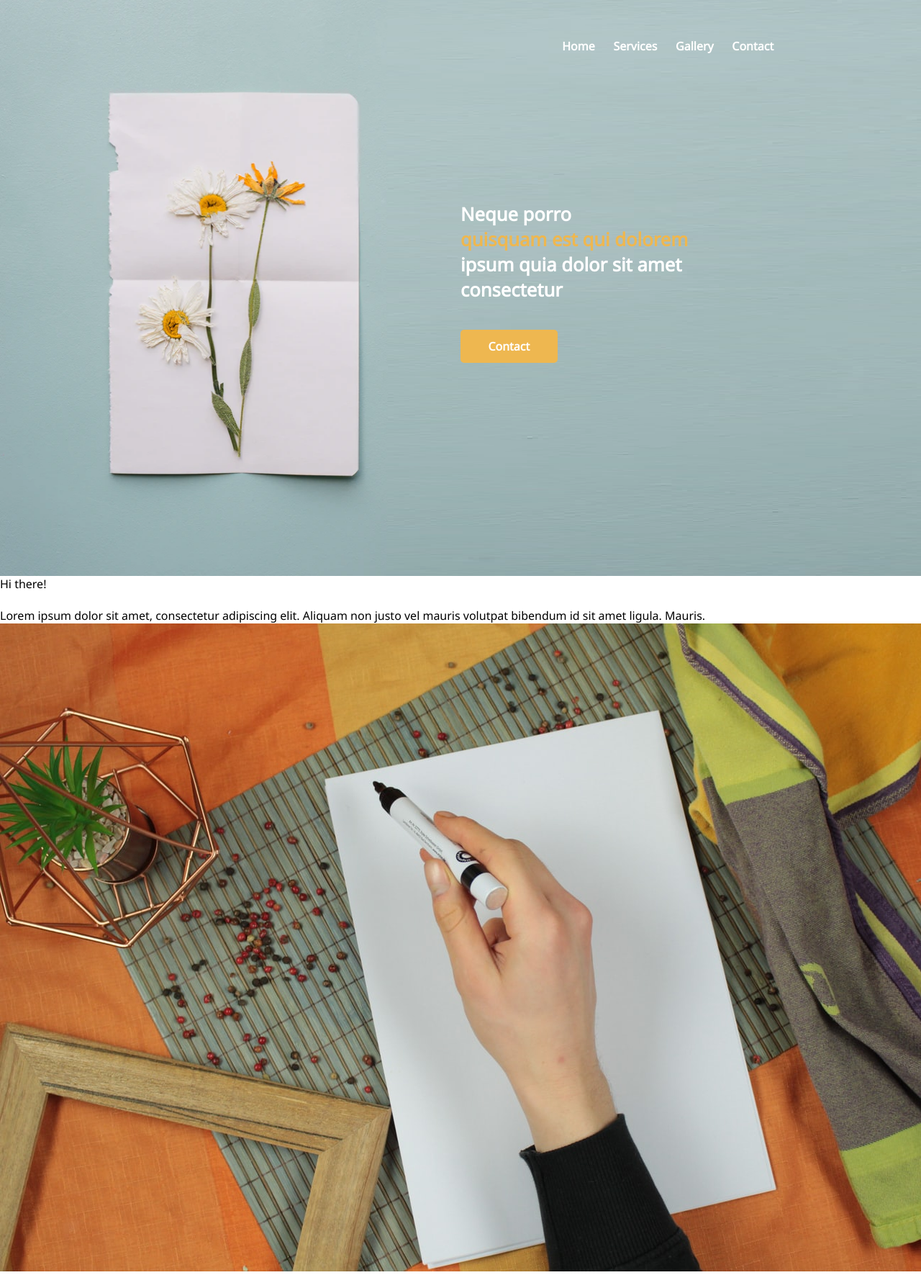
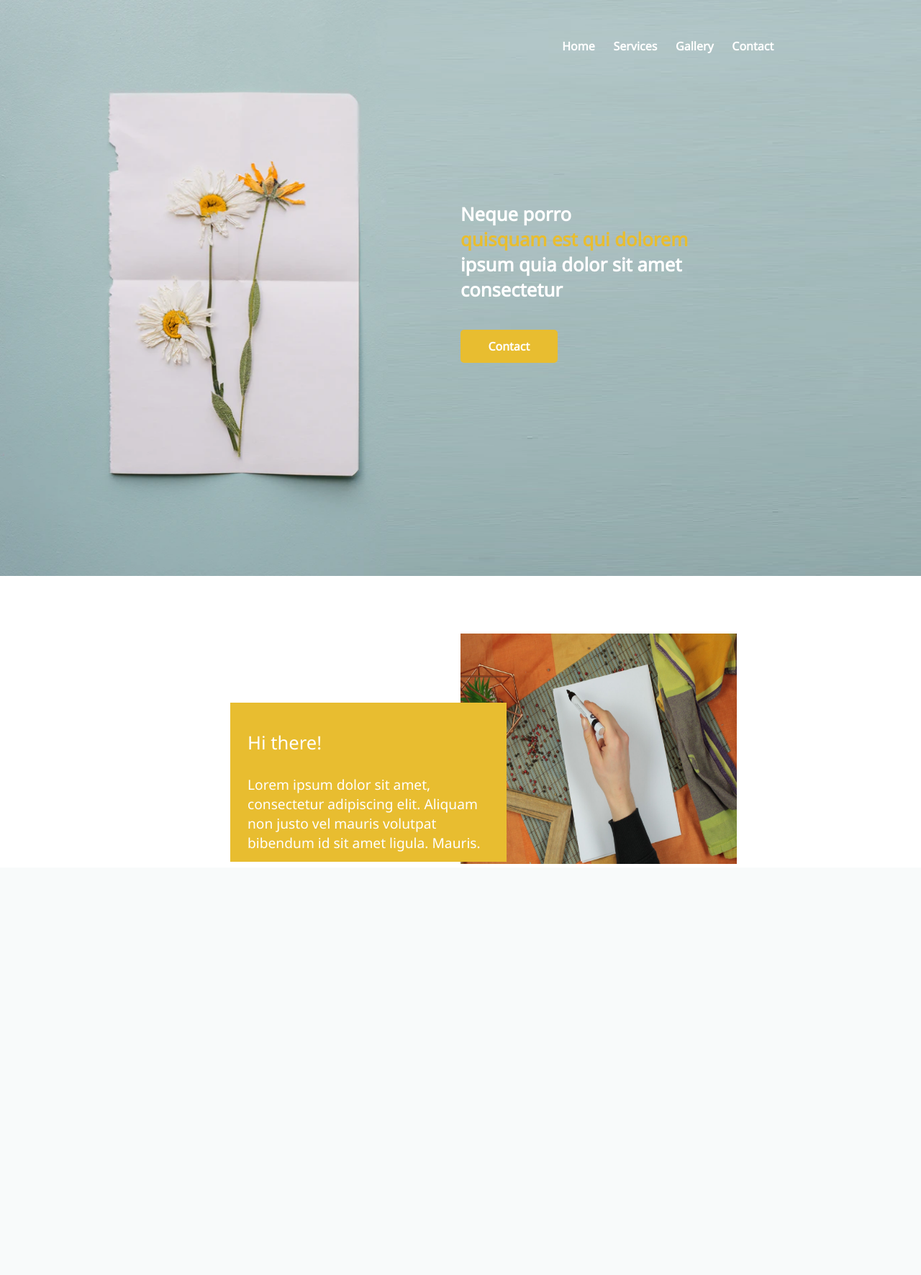
Before and after one commit to scottajames/Les-Chair, a PHP site: page / in a window 1280 px wide; the page is wider, and only the part inside the window is pictured. Shown: that part at 72% size. After the commit the page ends 1200 px from the top of that part, so only its background shows below. Run offline with PHP 8.4, Linux system fonts and the light colour scheme; some libraries are stand-ins or nearby versions.

Commit message:
Update second-style.css

```diff
--- a/second-style.css
+++ b/second-style.css
@@ -3,7 +3,7 @@
 	--off-white-color: #F6F6F6;
 	--black-color: #3e3e3e;
 	--blue-color: #21386A;
-	--other-color: #EEB750;
+	--other-color: #E8BD30;
 	--text-size-1: 2.4vmin;
 	--text-size-2: 3.2vmin;
 	--button-size: 2vmin;
@@ -90,3 +90,40 @@ header a:hover {
 	border: none;
 	padding: 1.5vh 3vw;
 }
+
+#content {
+	width: 60vw;
+	position: absolute;
+	left: 20vw;
+}
+
+.about {
+	position: relative;
+	top: 10vh;
+	display: grid;
+	grid-template-columns: 1fr 1fr;
+	grid-template-rows: 1fr;
+	grid-gap: 0px 0px;
+	grid-template-areas:
+	"about-box about-image";
+}
+
+.about-box p {
+	font-size: var(--text-size-1);
+	background-color: var(--other-color);
+	color: var(--white-color);
+	height: 18vh;
+	position: relative;
+	top: 12vh;
+	left: 5vw;
+	padding: 3vw 3vh;
+}
+
+.about-box span {
+	font-size: var(--text-size-2);
+}
+
+.about-image img {
+	width: 30vw;
+	height: 40vh;
+}
```
